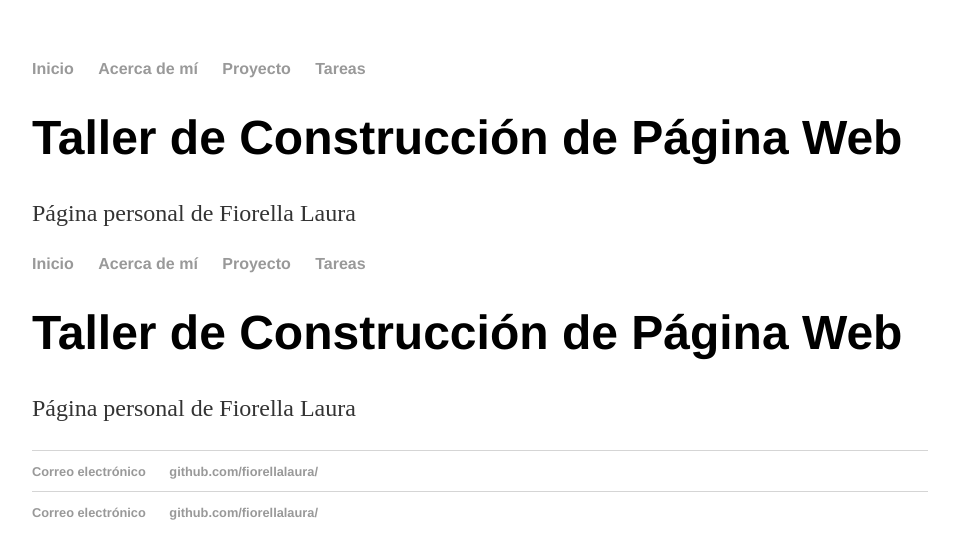
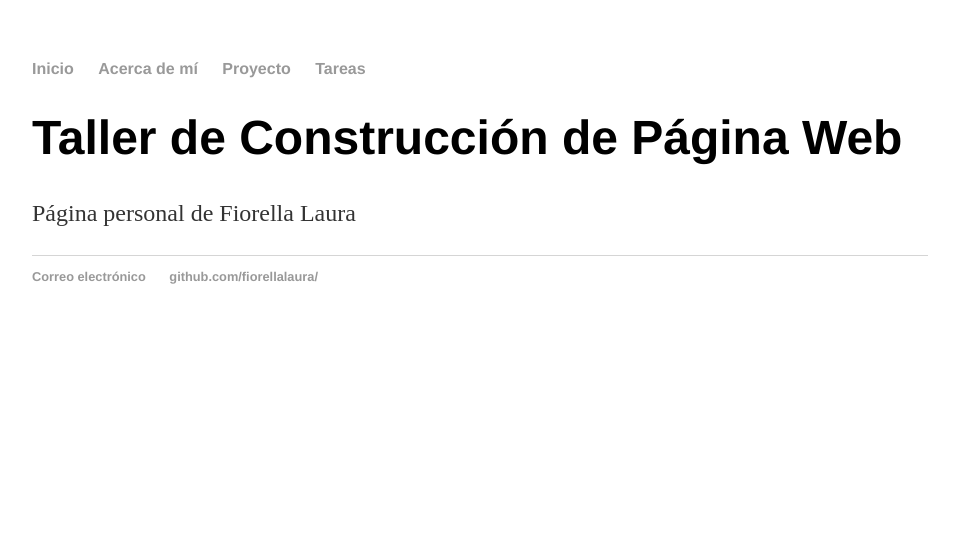
Before and after one commit to FiorellaLaura/FiorellaLaura.github.io, a Jekyll site: the page built from index.html, in a window 1280 px wide. Shown: the top 559 px of the page, without its empty margins (160-1119 px from the left). Built offline with Jekyll 4.4.1, drawn with Linux system fonts in a browser that asks for light colours.

Commit message:
Update index.html

```diff
--- a/index.html
+++ b/index.html
@@ -6,34 +6,3 @@ title: Ingeniería Biomédica
            <h1>Taller de Construcción de Página Web</h1>
            <p>Página personal de Fiorella Laura</p>
 </div>
-
-
-<!DOCTYPE html>
-<html>
-      <head>
-            <title> Ingeniería Biomédica </title>
-            <link rel="stylesheet" type="text/css" href="/css/main.css">
-      </head>
-      <body>
-            <nav>
-            <ul>
-                  <li><a href="/">Inicio</a></li>
-                  <li><a href="/about">Acerca de mí</a></li>
-                  <li><a href="/project">Proyecto</a></li>
-                  <li><a href="/hw">Tareas</a></li>
-            </ul>
-            </nav>
-            <div class="container">
-            <div class="blurb">
-                 <h1>Taller de Construcción de Página Web</h1>
-                 <p>Página personal de Fiorella Laura</p>
-           </div>
-           </div>
-           <footer>
-           <ul>
-                <li><a href="mailto:fiorella.laura@pucp.pe">Correo electrónico</a></li>
-                <li><a href="https://github.com/FiorellaLaura/">github.com/fiorellalaura/</a></li>
-           </ul>
-           </footer>
-         </body>
-      </html>
```
